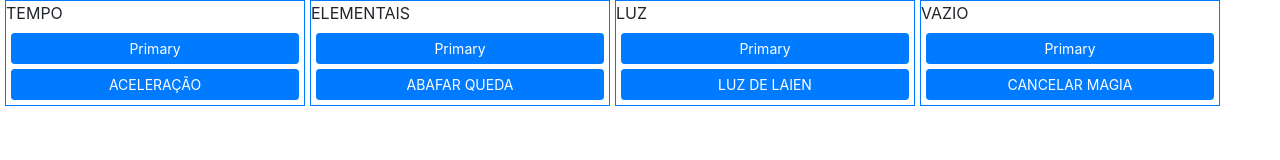
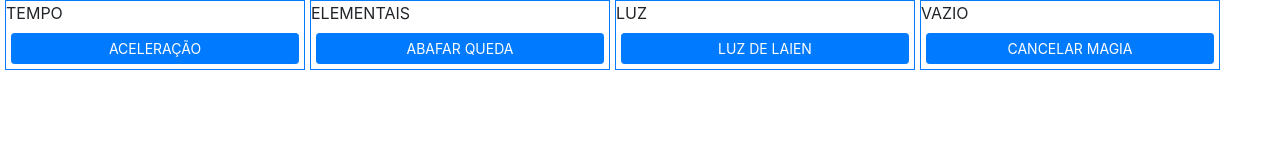
Before and after one commit to PedroTrevisanHokage/PortalShalandahum, a plain HTML site: page FichaShalandahum/Shared/ListaMagias.html in a window 1280 px wide. Drawn offline with nearby package versions, Linux system fonts and the light colour scheme.

Commit message:
Correções realizadas, inciando criação dos objetos para popular tela

```diff
--- a/FichaShalandahum/Shared/ListaMagias.html
+++ b/FichaShalandahum/Shared/ListaMagias.html
@@ -22,35 +22,35 @@
             <div id="divMagiasTempo" class="border border-primary" style="width: 300px;  margin-left: 5px;">
 
                 <label class="">TEMPO</label>
-                <div class="input-group-prepend botaoMagia" >
+                <!-- <div class="input-group-prepend botaoMagia" >
 					<button onClick="ExibeMagiaTempo(1,'TEMPO')" type="button" class="btn btn-primary btn-sm btn-block">Primary</button>
-                </div>
+                </div> -->
             </div>
 
             <div id="divMagiasElem" class="border border-primary" style="width: 300px;  margin-left: 5px;">
 
                 <label class="">ELEMENTAIS</label>
-                <div class="input-group-prepend botaoMagia" >
+                <!-- <div class="input-group-prepend botaoMagia" >
 					<button type="button" class="btn btn-primary btn-sm btn-block ">Primary</button>
-                </div>
+                </div> -->
 
             </div>
 
             <div id="divMagiasLuz" class="border border-primary" style="width: 300px;  margin-left: 5px;">
 
                 <label class="">LUZ</label>
-                <div class="input-group-prepend botaoMagia" >
+                <!-- <div class="input-group-prepend botaoMagia" >
 					<button type="button" class="btn btn-primary btn-sm btn-block ">Primary</button>
-                </div>
+                </div> -->
 
             </div>
 
             <div id="divMagiasVazio" class="border border-primary" style="width: 300px;  margin-left: 5px;">
 
                 <label class="">VAZIO</label>
-                <div class="input-group-prepend botaoMagia" >
+                <!-- <div class="input-group-prepend botaoMagia" >
 					<button type="button" class="btn btn-primary btn-sm btn-block ">Primary</button>
-                </div>
+                </div> -->
 
             </div>
         </div>
```
